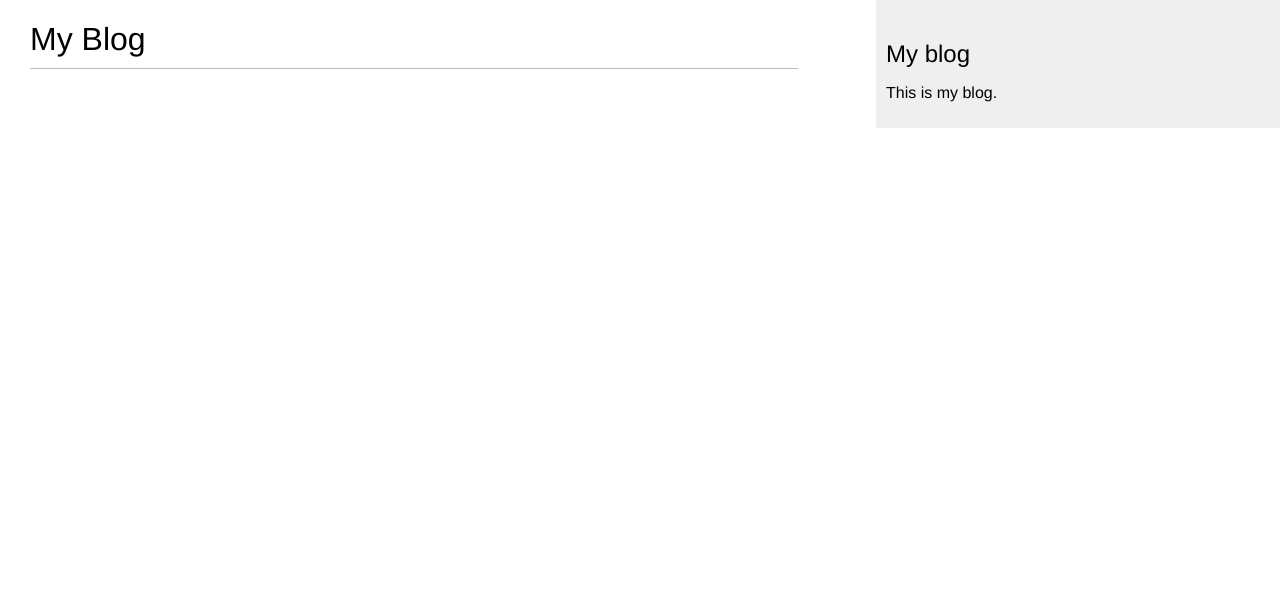
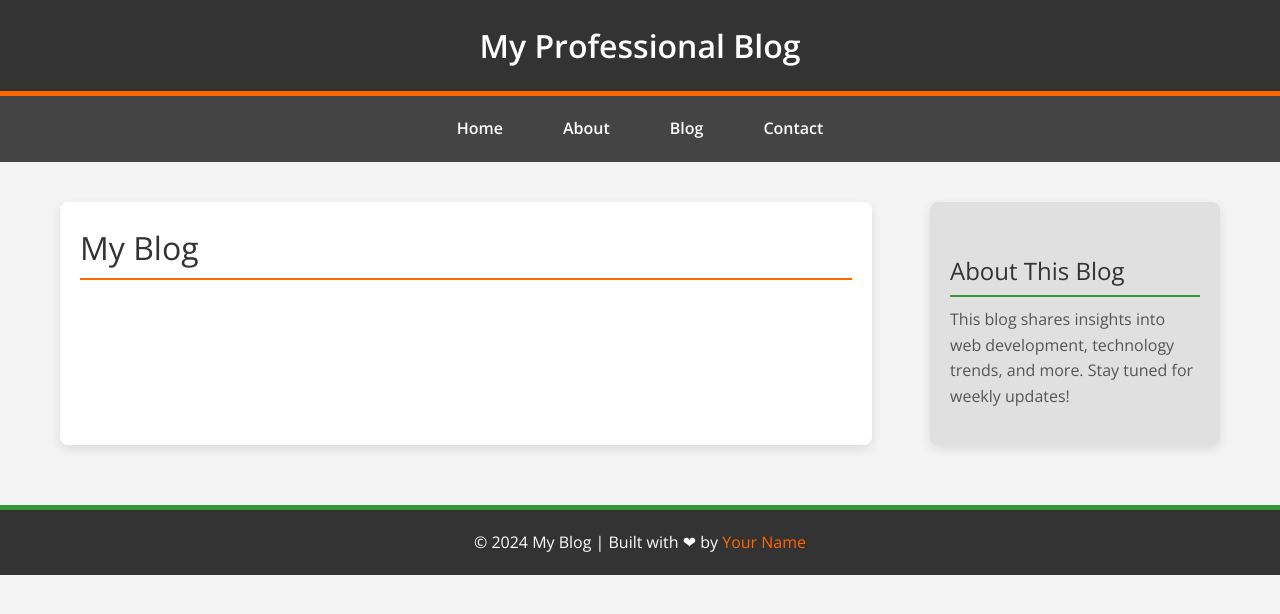
Before and after one commit to AniaTalar/SmartLearning, a Django app: page / in a window 1280 px wide. Shown: the top 614 px of the page. Run offline with Django 5.2, Linux system fonts and the light colour scheme; data that the repository does not hold is empty.

Commit message:
Some changes in templates

```diff
--- a/SmartLearning/SmartLearning/SmartLearning/settings.py
+++ b/SmartLearning/SmartLearning/SmartLearning/settings.py
@@ -116,7 +116,7 @@ USE_TZ = True
 # Static files (CSS, JavaScript, Images)
 # https://docs.djangoproject.com/en/5.1/howto/static-files/
 
-STATIC_URL = 'static/'
+STATIC_URL = '/static/'
 
 # Default primary key field type
 # https://docs.djangoproject.com/en/5.1/ref/settings/#default-auto-field
--- a/SmartLearning/SmartLearning/smart_blog/templates/smart_blog/base.html
+++ b/SmartLearning/SmartLearning/smart_blog/templates/smart_blog/base.html
@@ -1,18 +1,196 @@
 {% load static %}
 <!DOCTYPE html>
-<html>
+<html lang="en">
 <head>
-  <title>{% block title %}{% endblock %}</title>
-  <link href="{% static "css/smart_blog.css" %}" rel="stylesheet">
+    <meta charset="UTF-8">
+    <meta name="viewport" content="width=device-width, initial-scale=1.0">
+    <title>{% block title %}My Blog{% endblock %}</title>
+
+    <!-- Link to external stylesheet -->
+    <link href="{% static 'css/smart_blog.css' %}" rel="stylesheet">
+
+    <!-- Google Fonts -->
+    <link href="https://fonts.googleapis.com/css2?family=Open+Sans:wght@300;400;600&display=swap" rel="stylesheet">
+
+    <!-- Enhanced Styles for Professional Look -->
+    <style>
+        /* General Resets */
+        * {
+            margin: 0;
+            padding: 0;
+            box-sizing: border-box;
+        }
+
+        body {
+            font-family: 'Open Sans', sans-serif;
+            line-height: 1.6;
+            background-color: #f4f4f4;
+            color: #333;
+        }
+
+        /* Header Styling */
+        header {
+            background-color: #333333;
+            color: #ffffff;
+            padding: 20px 0;
+            text-align: center;
+            font-size: 2rem;
+            font-weight: bold;
+            border-bottom: 5px solid #ff6600; /* Orange accent */
+        }
+
+        /* Navbar Styling */
+        #navbar {
+            display: flex;
+            justify-content: center;
+            background-color: #444444;
+            padding: 10px 0;
+            margin-bottom: 20px;
+        }
+
+        #navbar a {
+            color: #ffffff;
+            text-decoration: none;
+            padding: 10px 20px;
+            font-weight: bold;
+            margin: 0 10px;
+        }
+
+        #navbar a:hover {
+            background-color: #ff6600; /* Orange hover effect */
+            border-radius: 5px;
+        }
+
+        /* Main Content Area */
+        #main {
+            display: flex;
+            justify-content: space-between;
+            max-width: 1200px;
+            margin: 0 auto;
+            padding: 20px;
+        }
+
+        #content {
+            width: 70%;
+            background-color: #ffffff;
+            padding: 20px;
+            border-radius: 8px;
+            box-shadow: 0 4px 12px rgba(0, 0, 0, 0.1);
+        }
+
+        #content h1, #content h2 {
+            color: #333333;
+            border-bottom: 2px solid #ff6600; /* Orange highlight for titles */
+            padding-bottom: 5px;
+            margin-bottom: 15px;
+        }
+
+        #content p {
+            margin-bottom: 20px;
+            color: #555555;
+            line-height: 1.8;
+        }
+
+        /* Sidebar Styling */
+        #sidebar {
+            width: 25%;
+            background-color: #e0e0e0; /* Light grey background */
+            padding: 20px;
+            border-radius: 8px;
+            box-shadow: 0 4px 12px rgba(0, 0, 0, 0.1);
+            margin-left: 20px;
+        }
+
+        #sidebar h2 {
+            font-size: 1.5rem;
+            color: #333333;
+            border-bottom: 2px solid #339933; /* Green accent for sidebar titles */
+            margin-bottom: 10px;
+            padding-bottom: 5px;
+        }
+
+        #sidebar p {
+            font-size: 1rem;
+            color: #555555;
+            margin-bottom: 15px;
+        }
+
+        /* Footer Styling */
+        footer {
+            background-color: #333333;
+            color: #ffffff;
+            text-align: center;
+            padding: 20px 0;
+            margin-top: 40px;
+            border-top: 5px solid #339933; /* Green accent */
+        }
+
+        footer p {
+            margin: 0;
+        }
+
+        footer a {
+            color: #ff6600; /* Orange links in footer */
+            text-decoration: none;
+        }
+
+        footer a:hover {
+            text-decoration: underline;
+        }
+
+        /* Responsive Adjustments */
+        @media (max-width: 768px) {
+            #main {
+                flex-direction: column;
+                padding: 10px;
+            }
+
+            #content, #sidebar {
+                width: 100%;
+                margin-left: 0;
+            }
+
+            #sidebar {
+                margin-top: 20px;
+            }
+        }
+    </style>
 </head>
 <body>
-  <div id="content">
-    {% block content %}
-    {% endblock %}
-  </div>
-  <div id="sidebar">
-    <h2>My blog</h2>
-    <p>This is my blog.</p>
-  </div>
+
+<header>
+    My Professional Blog
+</header>
+
+<!-- Navigation bar -->
+<nav id="navbar">
+    <a href="#">Home</a>
+    <a href="#">About</a>
+    <a href="#">Blog</a>
+    <a href="#">Contact</a>
+</nav>
+
+<!-- Main content area -->
+<div id="main">
+    <div id="content">
+        {% block content %}
+        <!-- Blog content will go here -->
+        <h1>Blog Title</h1>
+        <p>Welcome to my blog. Here's a professional layout designed to give your content the spotlight it deserves.</p>
+        {% endblock %}
+    </div>
+
+    <!-- Sidebar section -->
+    <aside id="sidebar">
+        <h2>About This Blog</h2>
+        <p>This blog shares insights into web development, technology trends, and more. Stay tuned for weekly updates!</p>
+    </aside>
+</div>
+
+<!-- Footer section -->
+<footer>
+    <p>&copy; 2024 My Blog | Built with ❤ by <a href="#">Your Name</a></p>
+</footer>
+
 </body>
 </html>
```
Also changed, not shown: SmartLearning/SmartLearning/smart_blog/templates/smart_blog/post/detail.html (+14 -5 lines).
